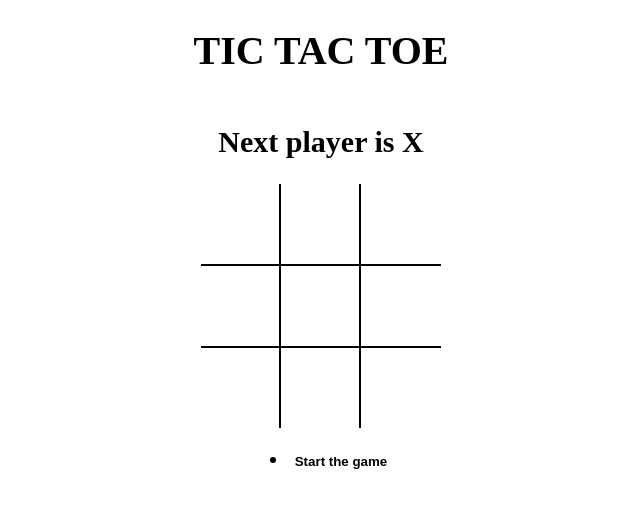
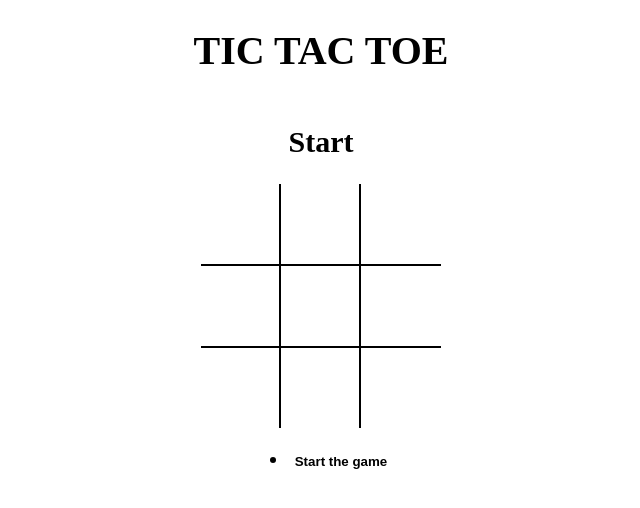
Before and after one commit to Naman-gaur7316/react-box-office-app, a React (Vite) app in the folder tictactoe/: page / in a window 1280 px wide. Shown: the top 508 px of the page, without its empty margins (319-959 px from the left). Built offline with nearby package versions, Linux system fonts and the light colour scheme.

Commit message:
displayed message according to conditional rendering

```diff
--- a/tictactoe/src/App.jsx
+++ b/tictactoe/src/App.jsx
@@ -2,6 +2,7 @@
 import React,  { useState } from 'react';
 import Board from './components/Board';
 import History from './components/History';
+import TieMessage from './components/TieMessage';
 import './components/styles/root.scss';
 import { calWinner } from './helperCode';
 
@@ -11,15 +12,20 @@ const App = () => {
     {board: Array(9).fill(null), isXNext: true},
   ]);
 
-  console.log("history: ",  history);
+  // console.log("history: ",  history);
   // console.log(setHistory);
   const [currentMove, setCurrentMove] = useState(0);
+
+  const [initialCount, setInitialCount] = useState(0);
 
   const current = history[currentMove];
   const winner = calWinner(current.board);
   // console.log(current);
+  // let message;
 
-  const message = winner?`Winner is ${winner}`:`Next player is ${current.isXNext?"X":"O"}`;
+  // eslint-disable-next-line no-nested-ternary
+  // const message = initialCount === 0? `Start`: winner
+  // ?`Winner is ${winner}`:`Next player is ${current.isXNext?"X":"O"}`;
 
   const handleSquareClick = position => {
     if (current.board[position] !== null || winner) {
@@ -41,6 +47,7 @@ const App = () => {
     });
 
     setCurrentMove(prev => prev + 1);
+    setInitialCount(prev => prev + 1);
   };
 
   const goBack = (index) => {
@@ -50,7 +57,8 @@ const App = () => {
   return (
     <div className="app">
       <h1>TIC TAC TOE</h1>
-      <h2>{ message }</h2>
+      {/* <h2>{ message }</h2> */}
+      <TieMessage winner={winner} current={current} initialCount={initialCount} />
       <Board board={current.board} handleSquareClick={handleSquareClick} />
       <History history={history} goBack={ goBack } currentMove={ currentMove } />
     </div>
--- /dev/null
+++ b/tictactoe/src/components/TieMessage.jsx
@@ -0,0 +1,37 @@
+/* eslint-disable react/function-component-definition */
+import React from 'react'
+
+const TieMessage = ({ winner, initialCount, current}) => {
+
+    // const message1 = "Start";
+    // ?`Winner is ${winner}`:`Next player is ${current.isXNext?"X":"O"}`;
+    const noMoveLeft = current.board.every((elem) => elem !== null);
+
+    const printMessage = () => {
+        let message;
+        if(initialCount === 0){
+            message = "Start";
+        }
+        else if(!winner && !noMoveLeft){
+            message = `player ${current.isXNext? "X" : "O"} turn`;
+        }
+        else if(!winner && noMoveLeft){
+            message  = `Player X and O tied`;
+        }
+        else if(winner !== false){
+            message = `Winner is ${winner}`;
+        }
+
+        return message;
+    }
+
+  return (
+    <h2>
+        {
+            printMessage()
+        }
+    </h2>
+  )
+}
+
+export default TieMessage
--- a/tictactoe/src/helperCode.jsx
+++ b/tictactoe/src/helperCode.jsx
@@ -17,5 +17,5 @@ export function calWinner(Squares){
             return Squares[a];
         }
     }
-    return null;
+    return false;
 }
```
